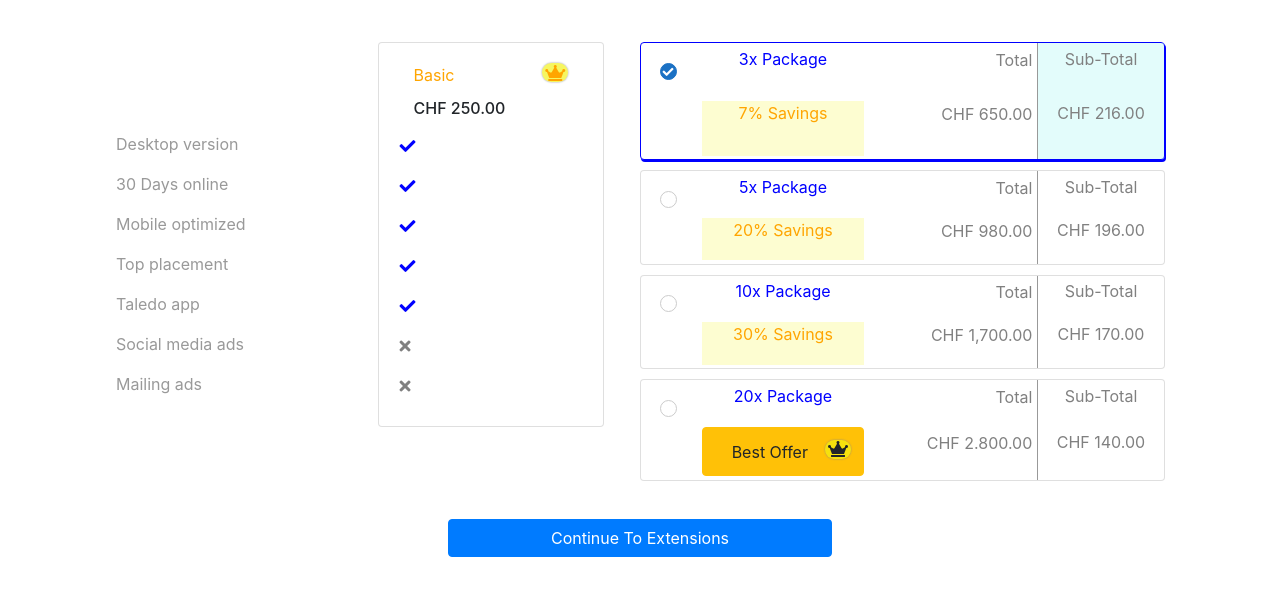
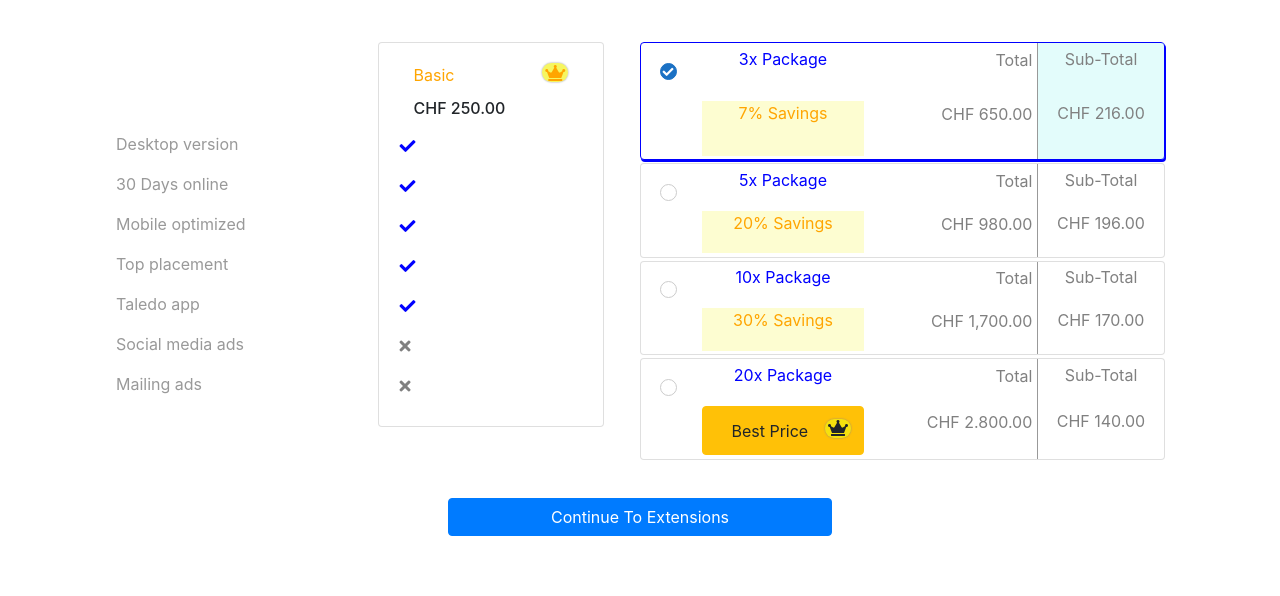
Before and after one commit to salehmohtaseb/SM-Pricing-plan-Design, a plain HTML site: page index.html in a window 1280 px wide. Shown: the part 126-722 px from the top of the page. Drawn offline with nearby package versions, Linux system fonts and the light colour scheme.

Commit message:
fix some wording

```diff
--- a/index.css
+++ b/index.css
@@ -80,7 +80,7 @@
 
 .fixed {
     padding-right: 0;
-    margin-top: 10px
+    margin-top: 3px
 }
 
 .sub-total {
--- a/index.html
+++ b/index.html
@@ -144,7 +144,7 @@
                             </div>
                             <div class= "col-4 text-center offerSection inner-padding">
                                 <label class="co-blue">20x Package</label>
-                                <button type="button" class="btn btn-warning"><i class="fas fa-crown coveredIcon pull-right"></i>Best Offer</button>
+                                <button type="button" class="btn btn-warning"><i class="fas fa-crown coveredIcon pull-right"></i>Best Price</button>
                             </div>
                             <div class= "col-4 text-right offerSection inner-padding">
                                 <label class="co-grey inner-padding">Total</label>
```
